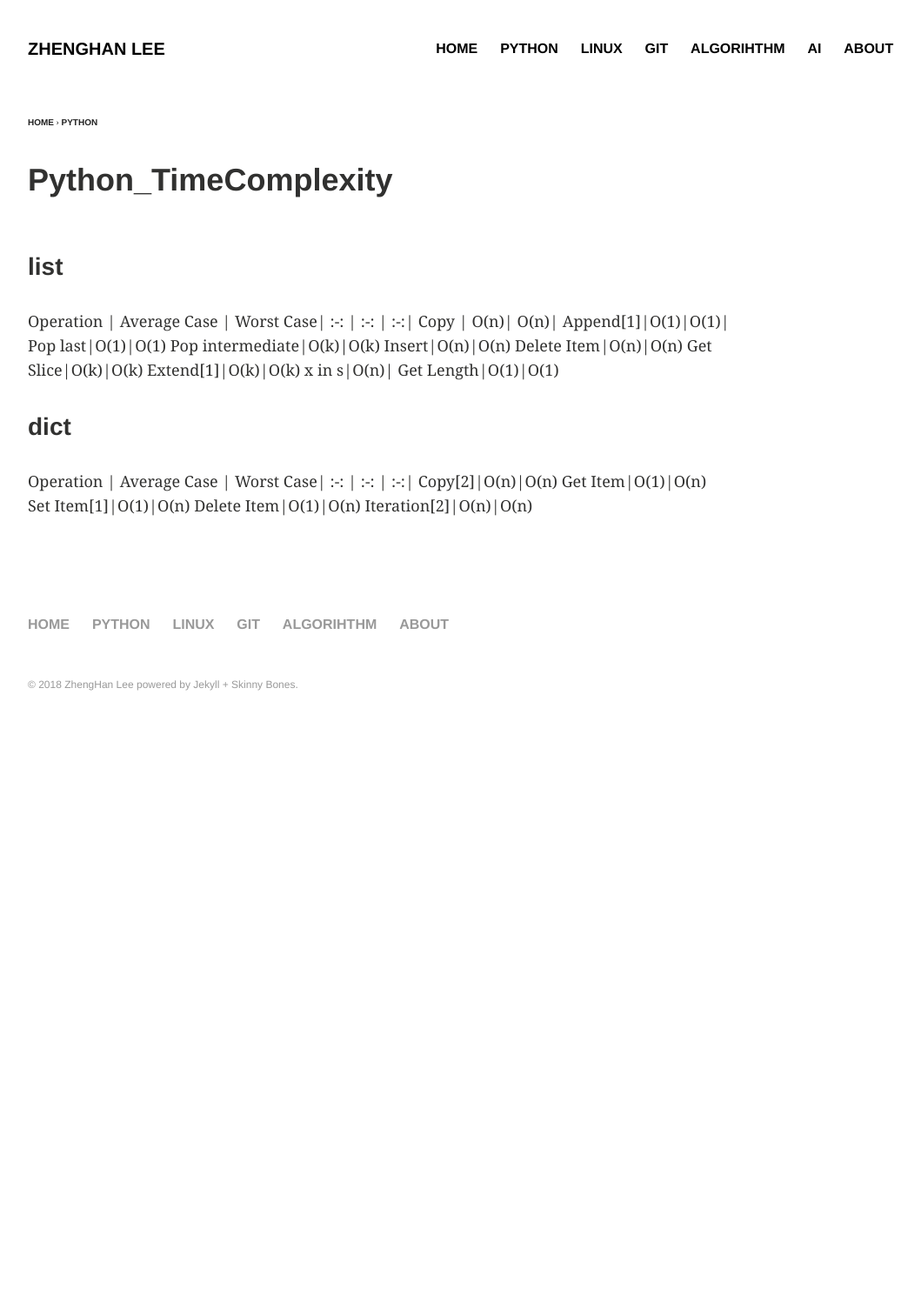
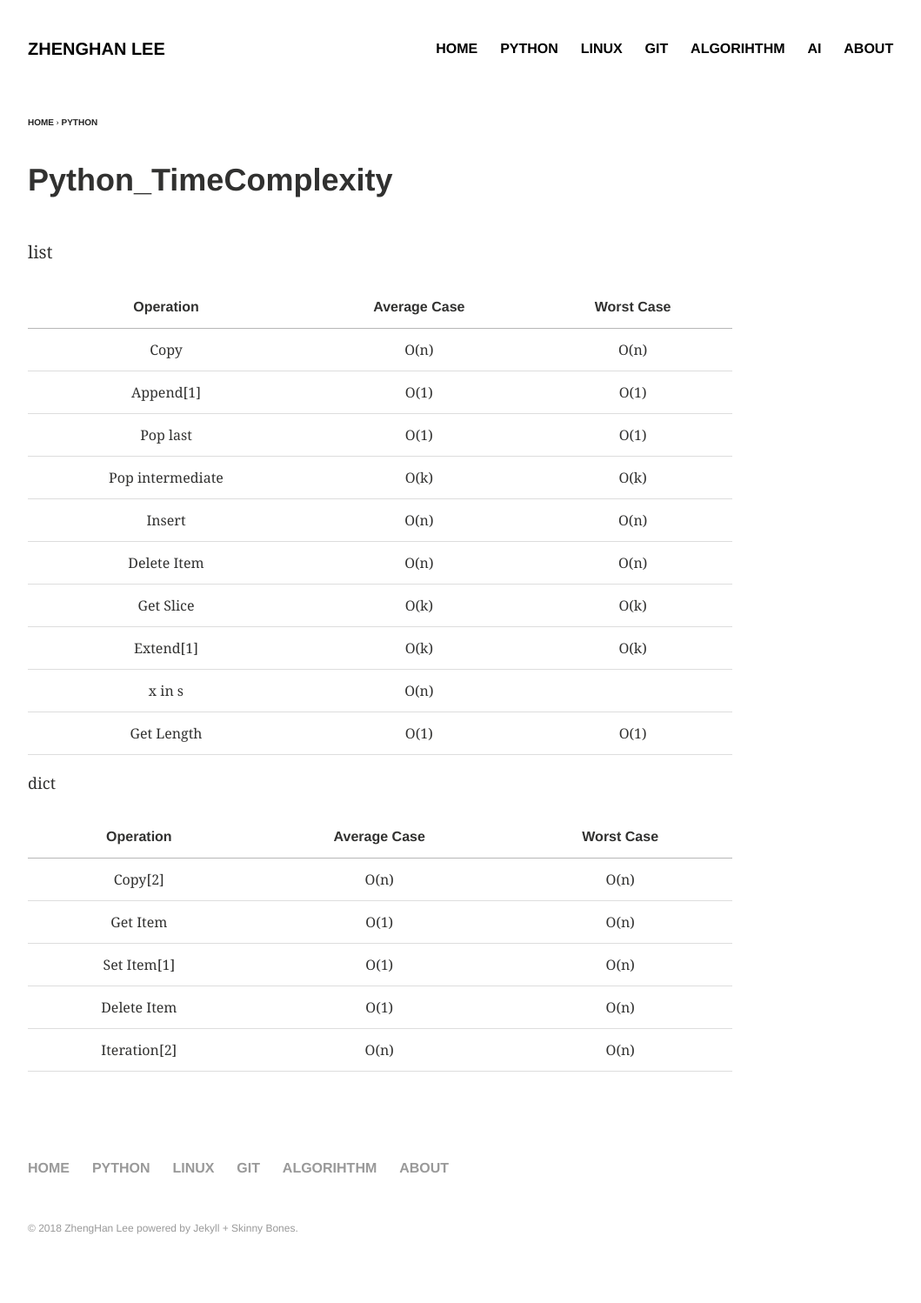
Before and after one commit to ZH-Lee/ZH-Lee.github.io, a Jekyll site: the page built from _posts/python/2018-08-19-TimeComplexity.md, in a window 1280 px wide. Shown: the whole page at 87% size, without its empty margins (64-1123 px from the left). Built offline with Jekyll 4.4.1, drawn with Linux system fonts in a browser that asks for light colours; before the commit the page ends 900 px from its top, so only the background shows below that.

```diff
--- a/_posts/python/2018-08-19-TimeComplexity.md
+++ b/_posts/python/2018-08-19-TimeComplexity.md
@@ -7,10 +7,12 @@ image:
   teaser: python.jpg
 ---
 
-### list
-Operation | Average Case | Worst Case|
-:-: | :-: | :-:|
-Copy    |  O(n)| O(n)|
+
+list
+
+|Operation | Average Case | Worst Case|
+|:-: | :-: | :-:|
+Copy|  O(n)| O(n)|
 Append[1]|O(1)|O(1)|
 Pop last|O(1)|O(1)
 Pop intermediate|O(k)|O(k)
@@ -21,8 +23,9 @@ Extend[1]|O(k)|O(k)
 x in s|O(n)|
 Get Length|O(1)|O(1)
 
-### dict
-Operation | Average Case | Worst Case|
+dict
+
+|Operation | Average Case | Worst Case|
 :-: | :-: | :-:|
 Copy[2]|O(n)|O(n)
 Get Item|O(1)|O(n)
```
Also changed, not shown: favicon.ico.
